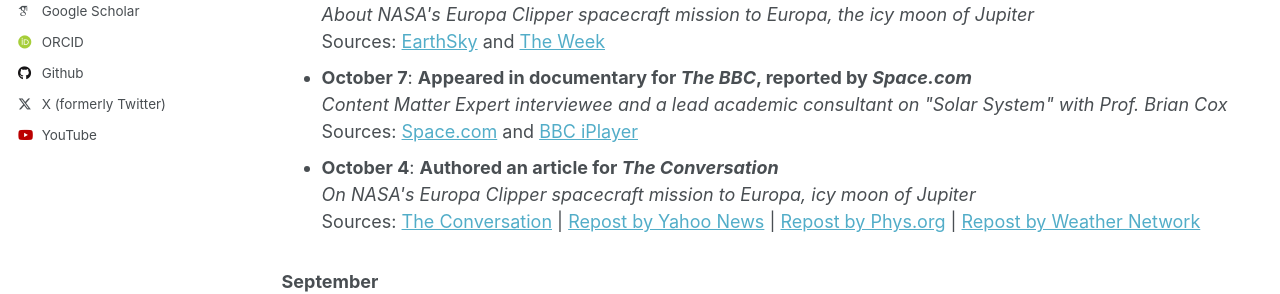
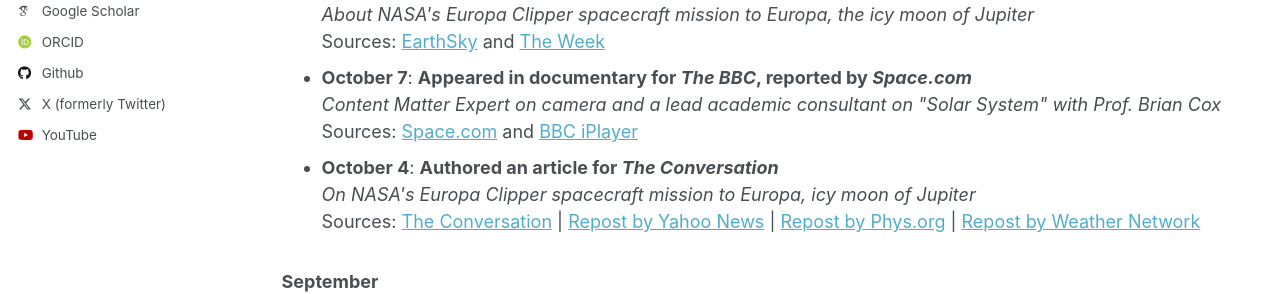
Before and after one commit to odonoghuespace/odonoghuespace.github.io, a Jekyll site: the page built from _pages/news.html, in a window 1280 px wide and 1271 px high. Shown: the part 381-675 px from the top of the window. Built offline with Jekyll 4.4.1, drawn with Linux system fonts in a browser that asks for light colours; some web fonts are replaced.

Commit message:
Update news.html

```diff
--- a/_pages/news.html
+++ b/_pages/news.html
@@ -20,7 +20,7 @@ Under construction.
     Sources: <a href="https://earthsky.org/space/europa-clipper-jupiters-icy-ocean-moon/">EarthSky</a> and <a href="https://theweek.com/science/nasa-mission-to-probe-possibility-of-life-on-europa">The Week</a>
   </li>
   <li><strong>October 7</strong>: <strong>Appeared in documentary for <em>The BBC</em>, reported by <em>Space.com</em></strong><br>
-    <em> Content Matter Expert interviewee and a lead academic consultant on "Solar System" with Prof. Brian Cox</em><br>
+    <em>Content Matter Expert on camera and a lead academic consultant on "Solar System" with Prof. Brian Cox</em><br>
     Sources: <a href="https://www.space.com/entertainment/space-movies-shows/watch-solar-system-online-and-on-tv">Space.com</a> and <a href="https://www.bbc.co.uk/iplayer/episode/m002388f/solar-system-series-1-5-strange-worlds?seriesId=unsliced">BBC iPlayer</a>
   </li>
   <li><strong>October 4</strong>: <strong>Authored an article for <em>The Conversation</em></strong><br>
```
